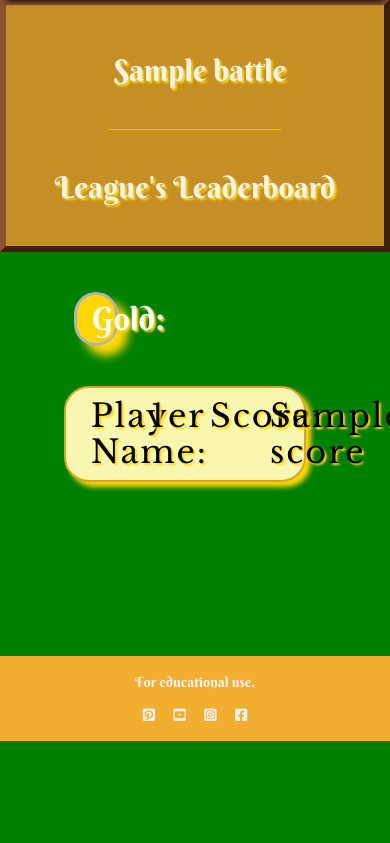
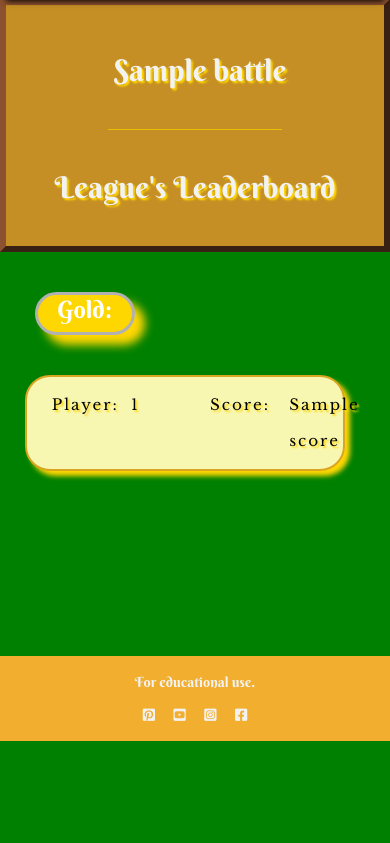
Before and after one commit to kairosity/hackpack-patricks-quiz, a Flask app: page /leaderboard/1 in a window 390 px wide; the page is wider, and only the part inside the window is pictured. Shown: the part 103-946 px from the top of that part. Run offline with Flask 2, Linux system fonts and the light colour scheme; a database or web service that is not in the repository returns one stand-in record (values such as "Sample title"); some libraries are stand-ins or nearby versions.

Commit message:
leaderboard styles for small screens working

```diff
--- a/static/css/style.css
+++ b/static/css/style.css
@@ -146,15 +146,11 @@ h4.flashmsg {
     margin: 0 auto;
     font-family: 'Berkshire Swash', cursive;
     font-size: 1.6rem;
-
 }
 .flashes{
     background-color: green;
     justify-content: center;
 }
-
-
-
 
 /*---------------------------------------------------------------------- Home-Section */
 
@@ -285,17 +281,13 @@ footer {
     margin-top: 0;
     padding-top: 3rem;
 }
-
 .scores {
     color: white;
 }
-
-
 #hr_leaderboard {
     width: 50%;
     background-color: gold;
 }
-
 .scoreboard {
     font-family: 'Berkshire Swash', cursive;;
     background: rgb(248, 247, 177);
@@ -305,12 +297,10 @@ footer {
     box-shadow: 5px 5px 5px gold;
     text-align: center;
 }
-
 .leaderboard-title {
     border: 6px outset #8c512e;
     background: #c68f25;
 }
-
 .place {
     font-family: 'Berkshire Swash', cursive;
     margin: 40px 20px 40px 10px;
@@ -319,14 +309,12 @@ footer {
     color: white;
     text-align: center;
 }
-
 .score-text {
     margin: 10px;
     text-align: left;
     color: black;
     font-size: 2rem;
 }
-
 .scores {
     margin: auto;
     width: 75%;
@@ -408,11 +396,9 @@ footer {
     user-select: none;
     margin-bottom: 40px;
 }
-
 .answersList:hover {
     box-shadow: 0px 0px 20px gold;
 }
-
 #questionText {
     text-align: center;
     font-family: 'Berkshire Swash', cursive;
@@ -420,7 +406,6 @@ footer {
     margin-top: 20px;
 
 }
-
 .game-row {
     background:#e7b556;
     margin-right: 20%;
@@ -428,12 +413,10 @@ footer {
     border: 3px solid black;
     box-shadow: 0px 0px 20px gold;
 }
-
 .result {
     margin: 10px;
     font-size: 2rem;
 }
-
 .hidden-score-input{
     display: none;
 }
@@ -496,7 +479,6 @@ footer {
 .left-title {
     text-align: left;
 }
-
 .info_title_world {
     font-weight: bold;
     font-size: 1.5rem;
@@ -509,25 +491,20 @@ footer {
 .info-img{
     object-fit: cover;
 }
-
 .right-img{
     width: 40%;
     height: 10%;
     float: right;
     border-radius: 15%;
     padding-left:15px;
-
 }
-
 .left-img{
     width: 40%;
     height: 10%;
     float: left;
     border-radius: 15%;
     padding-right:15px;
-
 }
-
 /* Media Queries */
 
 @media(max-width: 1260px) {
@@ -588,10 +565,20 @@ footer {
     h1 {
         font-size: 30px;
     }
-
     .button-style {
         width: auto;
     }
+    /* Leaderboard for small screens */
+    .score-text{
+        font-size: 0.95rem;
+    }
+    .scores{
+        width: 95%;
+    }
+    .gold{
+        width: 100px;
+    }
+
 }
 
 @media(max-width: 425px) {
--- a/static/js/script.js
+++ b/static/js/script.js
@@ -8,7 +8,7 @@
     });
 
 
-$('.scoreboard:nth(0)').before('<div class="place col-2 gold">Gold:</div>');
-$('.scoreboard:nth(1)').before('<div class="place col-2 silver">Silver:</div>');
-$('.scoreboard:nth(2)').before('<div class="place col-2 bronze">Bronze:</div>');
+$('.scoreboard:nth(0)').before('<div class="place col-4 gold"><h4 class="gold-h4">Gold:</h4></div>');
+$('.scoreboard:nth(1)').before('<div class="place col-4 silver"><h4 class="silver-h4">Silver:</h4></div>');
+$('.scoreboard:nth(2)').before('<div class="place col-4 bronze"><h4 class="bronze-h4">Bronze:</h4></div>');
 $('.scoreboard:nth(3)').before('<hr id="hr_scores">');
--- a/templates/create_battle.html
+++ b/templates/create_battle.html
@@ -9,7 +9,7 @@
 <section class="container-fluid home-section">
     <div class="row home-text">
         <div class="col">
-            <h1>Let the game begin!</h1>
+            <h1>Let the Quiz begin!</h1>
             <p>
                 Are you having the same argument every year with friends and family over who knows more about Paddy's Day?<br>
                 Do you consider yourself the most knowledgeable?<br>
--- a/templates/leaderboard.html
+++ b/templates/leaderboard.html
@@ -13,7 +13,7 @@
             <div class="justify-content-center scoreboard">
                 <div class="row">
                     <div class="col-3">
-                        <h3 class="score-text right">Player Name:</h3>
+                        <h3 class="score-text right">Player:</h3>
                     </div>
                     <div class="col-3">
                         <h3 class="score-text">{{score[0]}}</h3>
```
Also changed, not shown: templates/base.html (+0 -7 lines).
